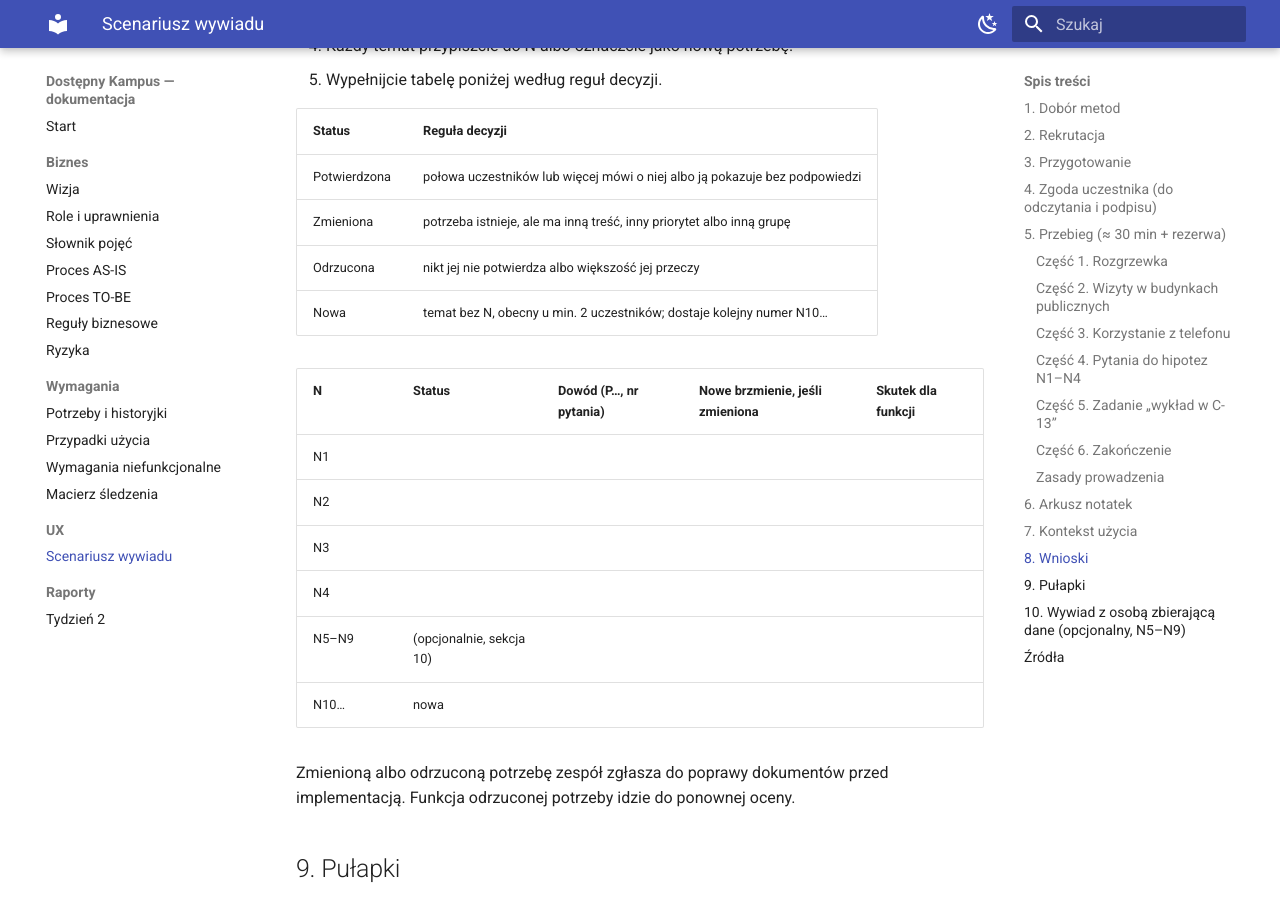
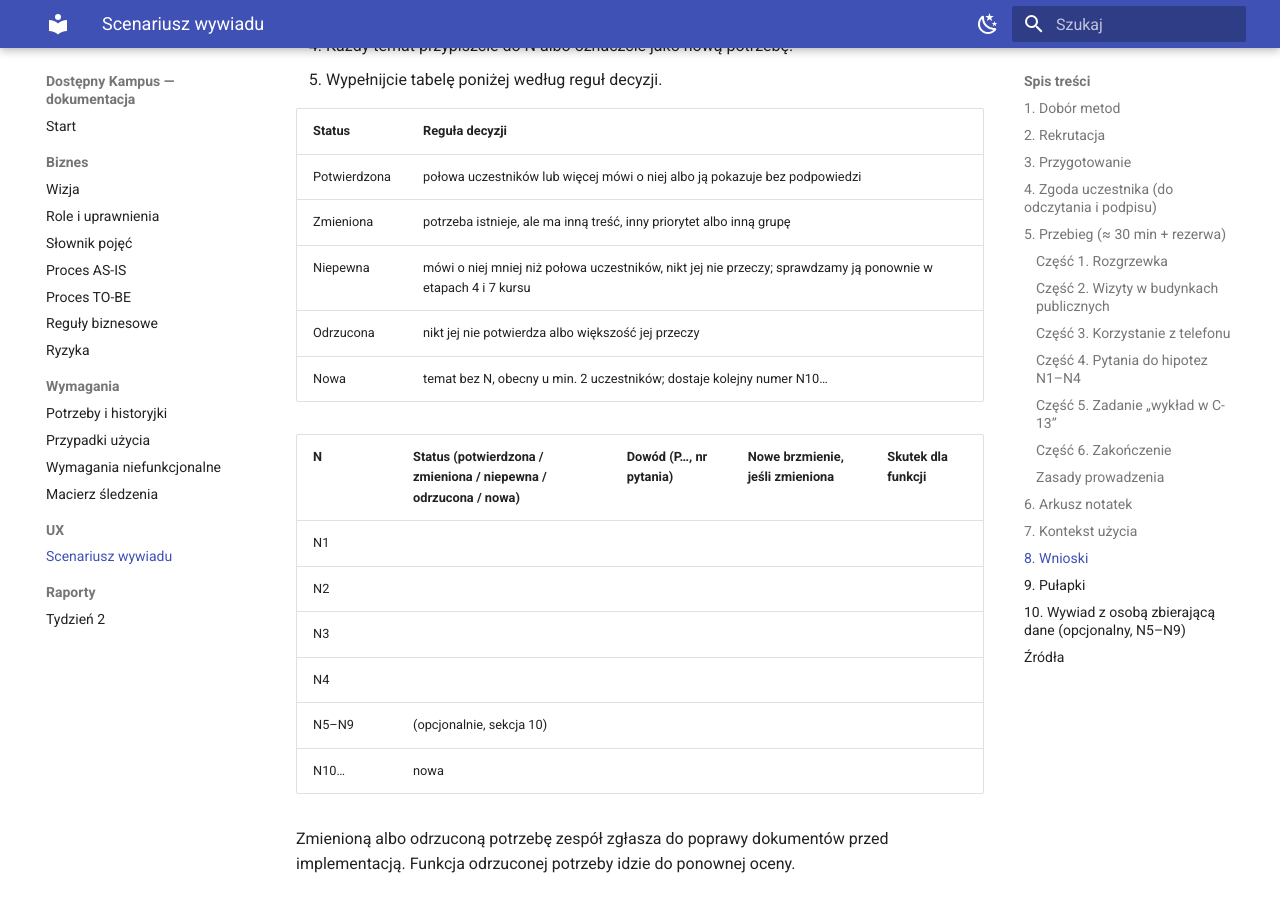
Before and after one commit to dostepny-kampus/dostepny-kampus, an MkDocs documentation site: the page built from docs/docs/ux/scenariusz-wywiadu.md, in a window 1280 px wide and 900 px high, scrolled down 9293 px. Built offline with MkDocs 1.6.1 and Material for MkDocs 9.7.7, drawn with Linux system fonts in a browser that asks for light colours.

Commit message:
docs(ux): add uncertain status to need decision rules

```diff
--- a/docs/docs/ux/scenariusz-wywiadu.md
+++ b/docs/docs/ux/scenariusz-wywiadu.md
@@ -237,10 +237,11 @@ Zapisuj cytat słowami uczestnika, a swoją interpretację tylko w kolumnie „O
 | --- | --- |
 | Potwierdzona | połowa uczestników lub więcej mówi o niej albo ją pokazuje bez podpowiedzi |
 | Zmieniona | potrzeba istnieje, ale ma inną treść, inny priorytet albo inną grupę |
+| Niepewna | mówi o niej mniej niż połowa uczestników, nikt jej nie przeczy; sprawdzamy ją ponownie w etapach 4 i 7 kursu |
 | Odrzucona | nikt jej nie potwierdza albo większość jej przeczy |
 | Nowa | temat bez N, obecny u min. 2 uczestników; dostaje kolejny numer N10… |
 
-| N | Status | Dowód (P…, nr pytania) | Nowe brzmienie, jeśli zmieniona | Skutek dla funkcji |
+| N | Status (potwierdzona / zmieniona / niepewna / odrzucona / nowa) | Dowód (P…, nr pytania) | Nowe brzmienie, jeśli zmieniona | Skutek dla funkcji |
 | --- | --- | --- | --- | --- |
 | N1 | | | | |
 | N2 | | | | |
```
